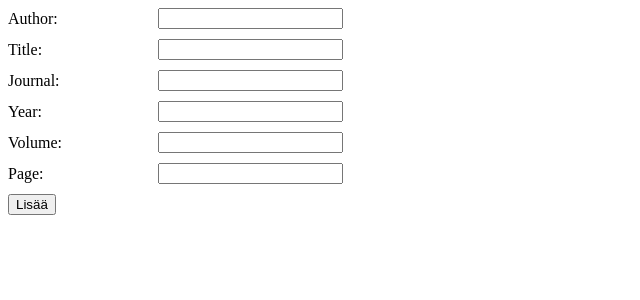
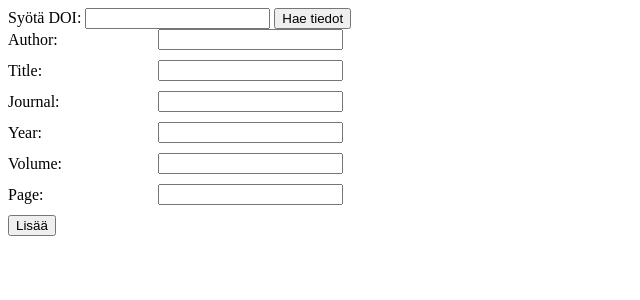
Before and after one commit to Tuukjazz/ohtu-viite-app, a Flask app: page / in a window 1280 px wide. Shown: the top 300 px of the page, without its empty margins (0-640 px from the left). Run offline with Flask 3, Linux system fonts and the light colour scheme.

Commit message:
doi-syötekenttä ja doi.py luotu

```diff
--- a/app.py
+++ b/app.py
@@ -20,6 +20,12 @@ def submit():
     viitelista.append({'Author': author, 'Title': title, 'Journal': journal, 'Year': year, 'Volume': volume, 'Pages': pages})
     return redirect('/')
 
+@app.route("/doi", methods=["POST"])
+def doi():
+    doi = request.form["doi"]
+    print(doi)
+    return redirect('/')
+
 # Tämä vaaditaan jos ohjelman ajaa: "poetry run python app.py" (Toinen vaihtoehto: "python -m flask run")
 if __name__ == "__main__":
     app.run(debug=True)
--- a/templates/index.html
+++ b/templates/index.html
@@ -20,6 +20,11 @@
 </style>
 </head>
 <body>
+    <form name="haedoi" action="/doi" method="POST">
+        <label for="doi">Syötä DOI:</label>
+        <input type="text" name="doi">
+        <input type="submit" value="Hae tiedot">
+    </form>
     <form name="lisaaviite" action="/submit" method="POST">
         <dic class="form-rivi">
             <label for="author"> Author:</label>
```
Also changed, not shown: doi.py (added).
